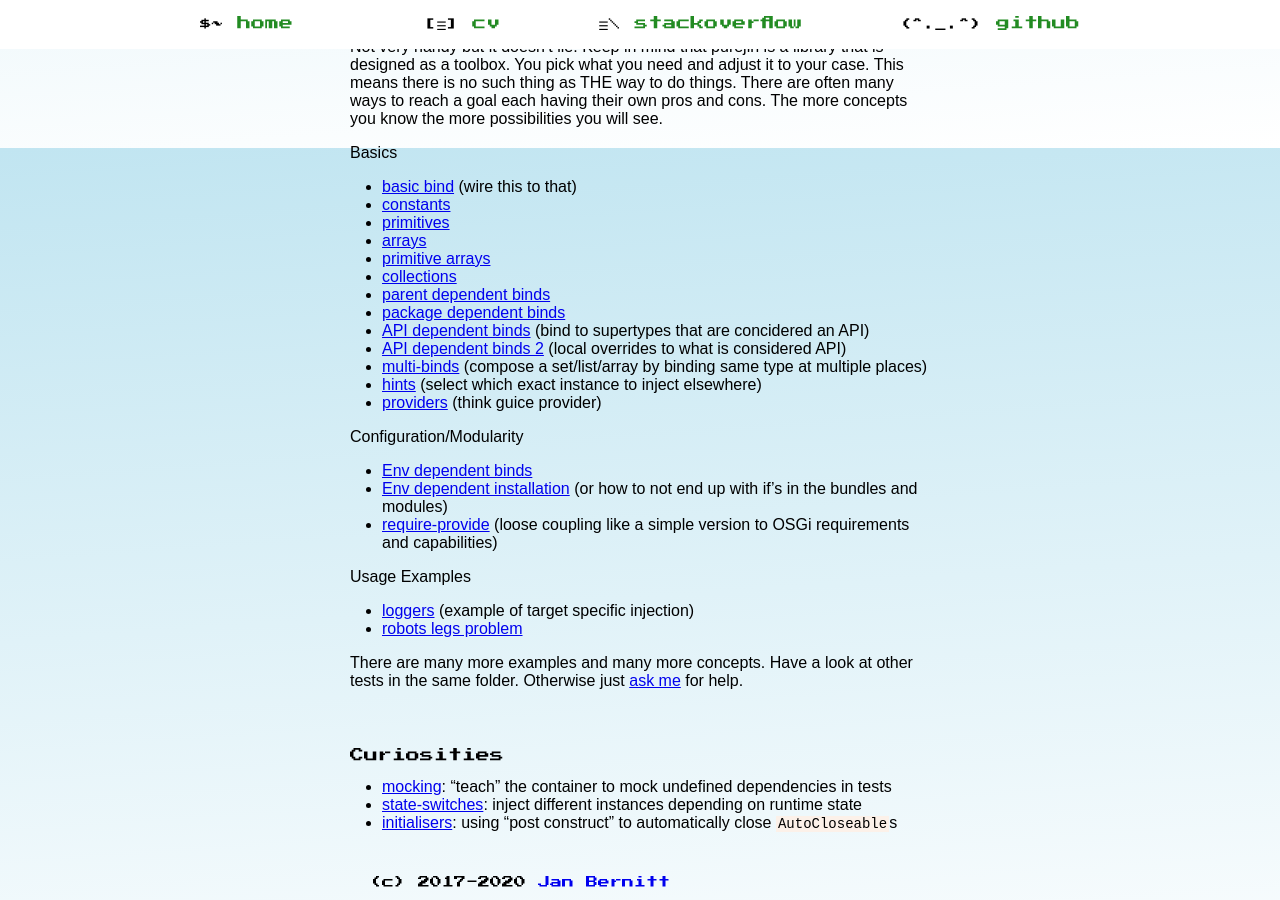
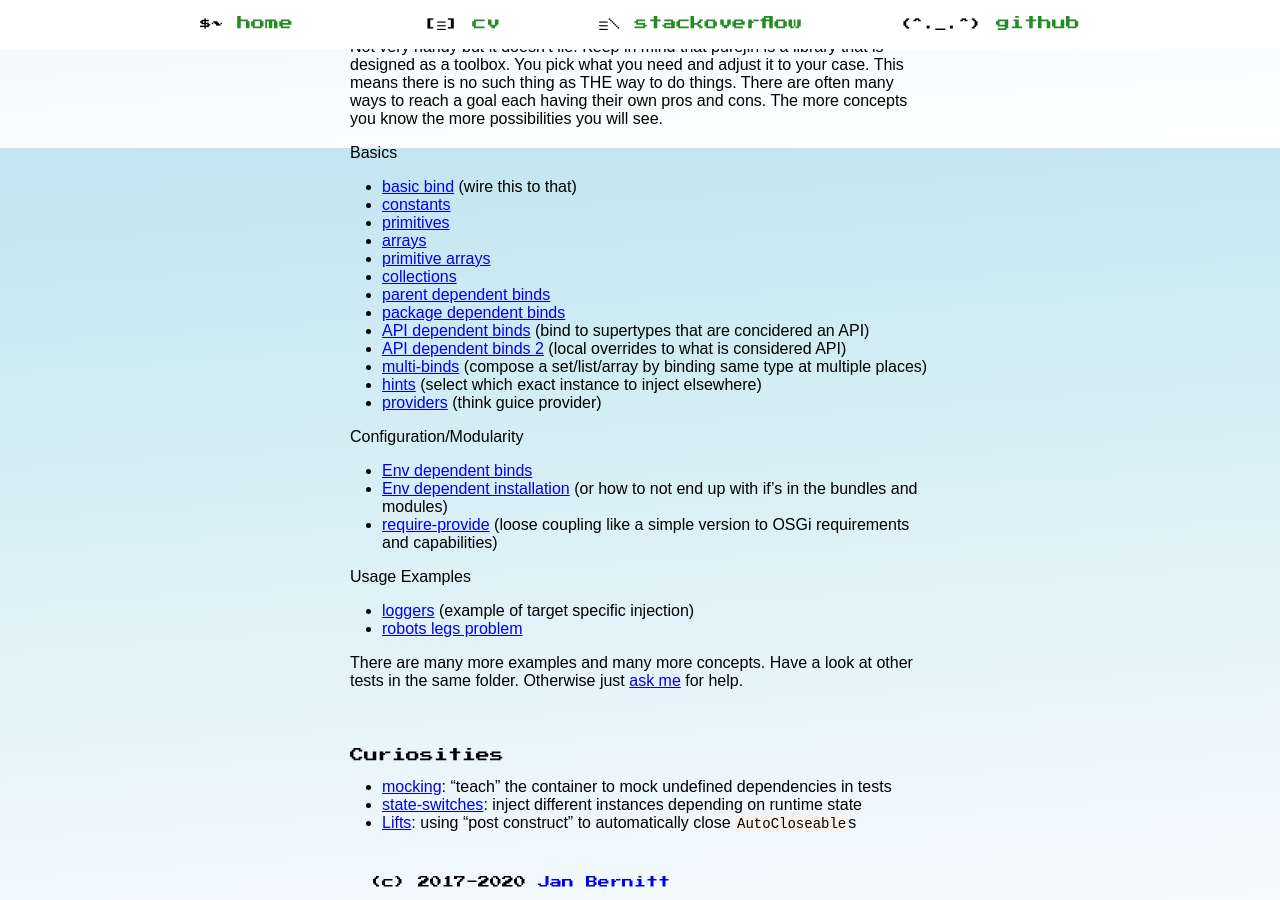
Before and after one commit to jbee/jbee.github.io, a Jekyll site: the page built from purejin/index.md, in a window 1280 px wide and 900 px high, scrolled down 3452 px. Built offline with Jekyll 4.4.1, drawn with Linux system fonts in a browser that asks for light colours.

Commit message:
fixes Curiosities links

```diff
--- a/purejin/index.md
+++ b/purejin/index.md
@@ -195,6 +195,6 @@ Otherwise just [ask me](http://jbee.github.io) for help.
 
 ## Curiosities
 
-* [mocking](https://github.com/jbee/purejin/blob/master/src/test.integration/test/java/test/integration/bind/TestMockingBinds.java): "teach" the container to mock undefined dependencies in tests
-* [state-switches](https://github.com/jbee/purejin/blob/master/src/test.integration/test/java/test/integration/bind/TestStateDependentBinds.java): inject different instances depending on runtime state
-* [initialisers](https://github.com/jbee/purejin/blob/master/src/test.integration/test/java/test/integration/bind/TestInitialiserBinds.java): using "post construct" to automatically close `AutoCloseable`s
+* [mocking](https://github.com/jbee/purejin/blob/master/test.integration/test/java/test/integration/bind/TestExampleAutoStubbingInterfacesBinds.java): "teach" the container to mock undefined dependencies in tests
+* [state-switches](https://github.com/jbee/purejin/blob/master/test.integration/test/java/test/integration/bind/TestExampleStateDependentInjectionBinds.java): inject different instances depending on runtime state
+* [Lifts](https://github.com/jbee/purejin/blob/master/test.integration/test/java/test/integration/bind/TestExampleLiftAutoCloseableBinds.java): using "post construct" to automatically close `AutoCloseable`s
```
